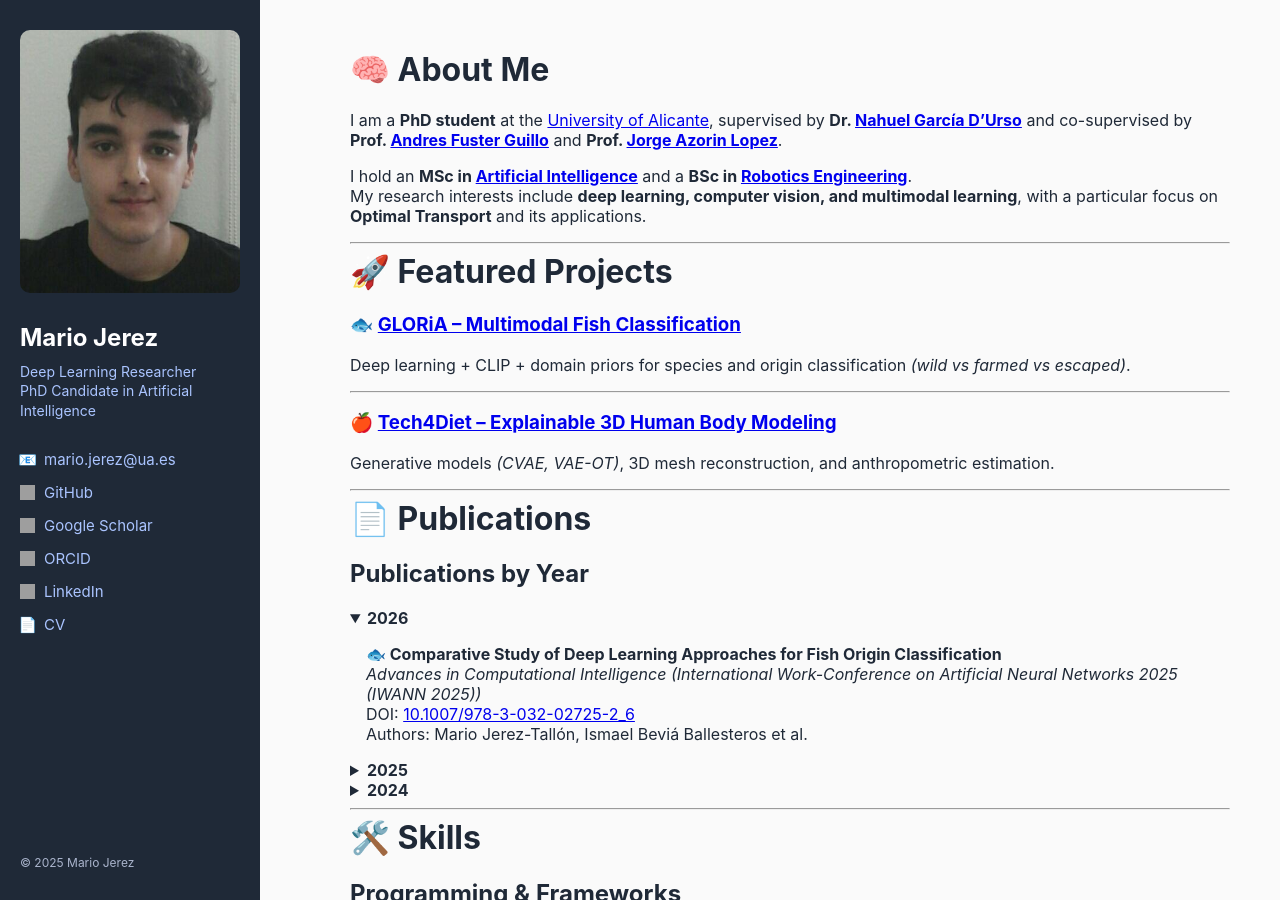
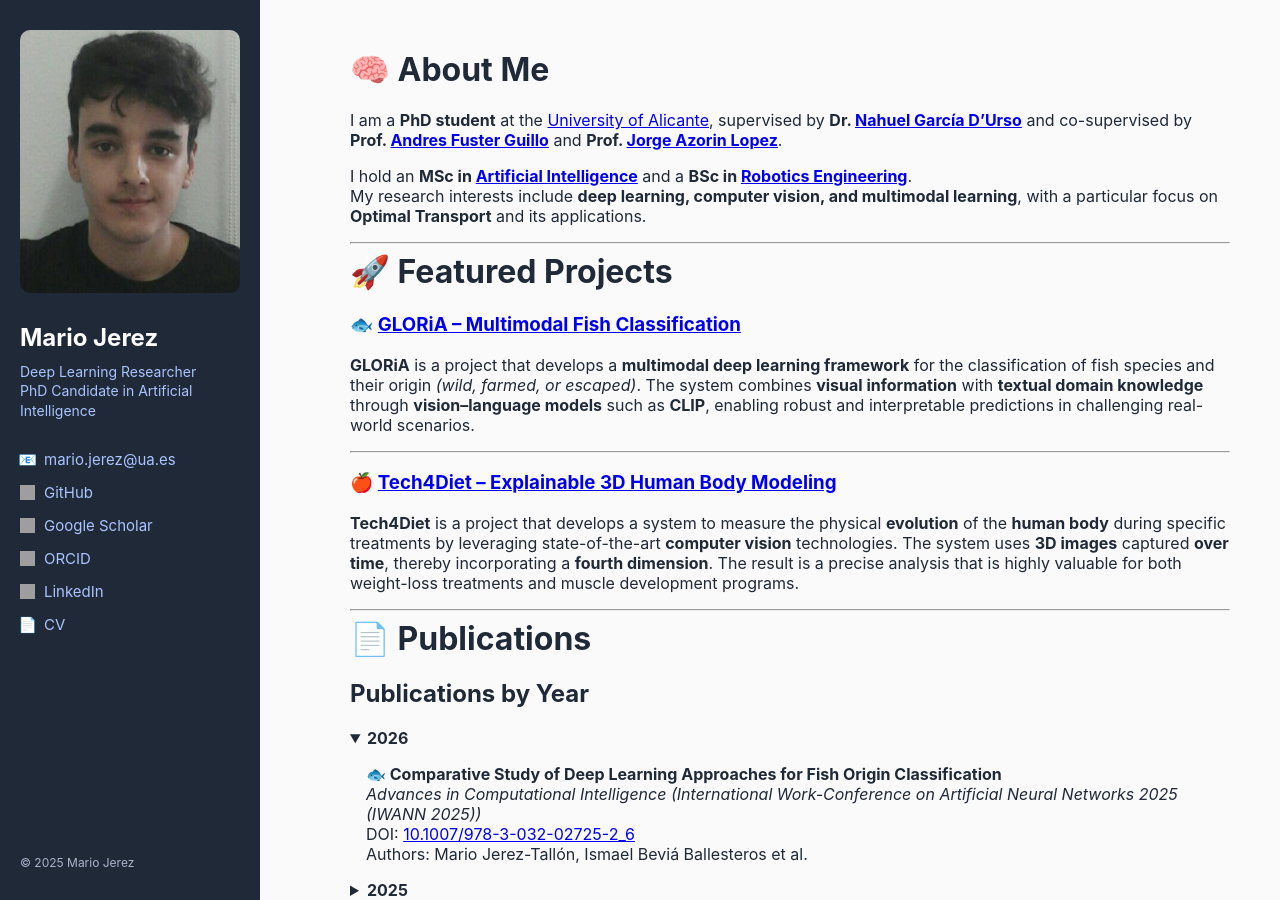
Before and after one commit to Mariojt72/Mariojt72.github.io, a Jekyll site: the page built from index.md, in a window 1280 px wide and 900 px high. Built offline with Jekyll 4.4.1, drawn with Linux system fonts in a browser that asks for light colours; grey boxes are pictures that could not be loaded.

Commit message:
Enhance project descriptions in index.md
Expanded project descriptions for GLORiA and Tech4Diet to provide more detail on their functionalities and technologies used.

```diff
--- a/index.md
+++ b/index.md
@@ -17,12 +17,13 @@ My research interests include **deep learning, computer vision, and multimodal l
 # 🚀 Featured Projects
 
 ### 🐟 [GLORiA – Multimodal Fish Classification](https://github.com/Tech4DLab/GLORIA)
-Deep learning + CLIP + domain priors for species and origin classification *(wild vs farmed vs escaped)*.
+**GLORiA** is a project that develops a **multimodal deep learning framework** for the classification of fish species and their origin *(wild, farmed, or escaped)*. The system combines **visual information** with **textual domain knowledge** through **vision–language models** such as **CLIP**, enabling robust and interpretable predictions in challenging real-world scenarios.
 
 ---
 
 ### 🍎 [Tech4Diet – Explainable 3D Human Body Modeling](https://github.com/Tech4DLab)
-Generative models *(CVAE, VAE-OT)*, 3D mesh reconstruction, and anthropometric estimation.
+**Tech4Diet** is a project that develops a system to measure the physical **evolution** of the **human body** during specific treatments by leveraging state-of-the-art **computer vision** technologies. The system uses **3D images** captured **over time**, thereby incorporating a **fourth dimension**. The result is a precise analysis that is highly valuable for both weight-loss treatments and muscle development programs.
+
 
 
 ---
```
